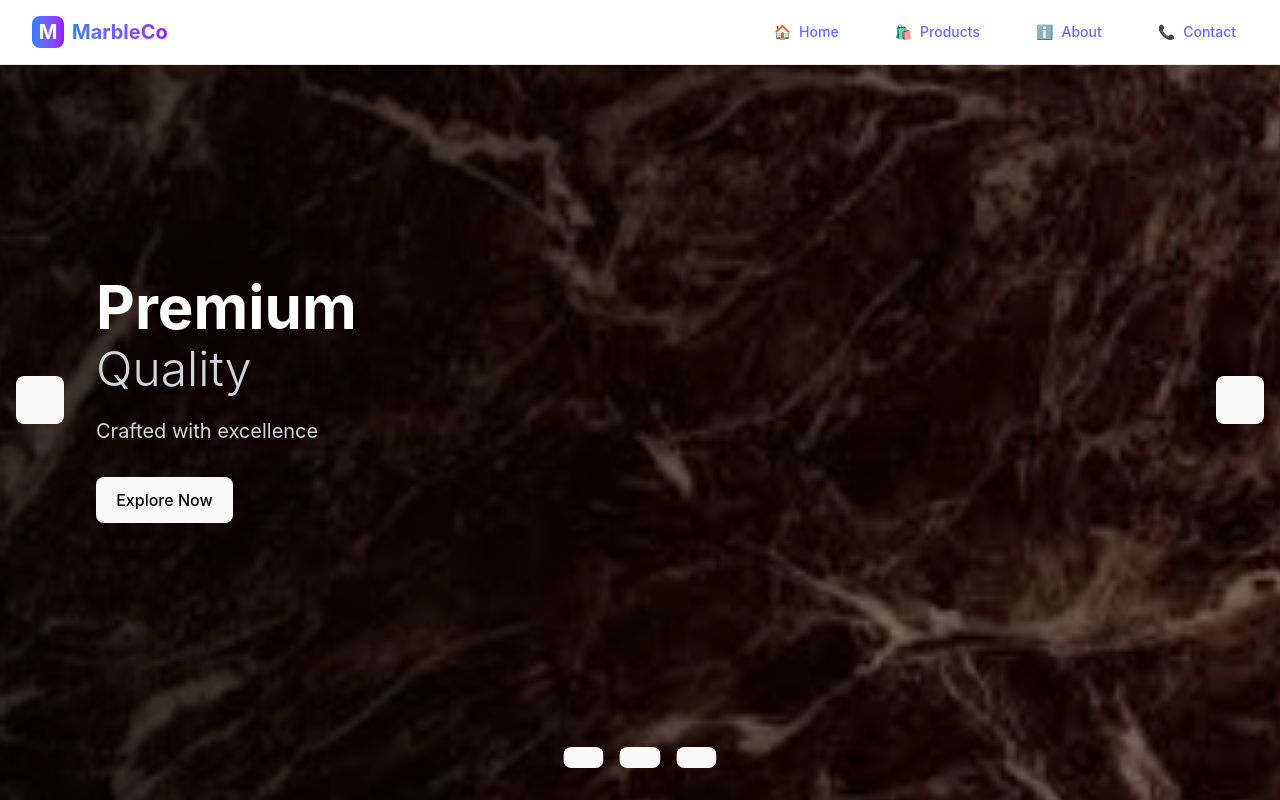
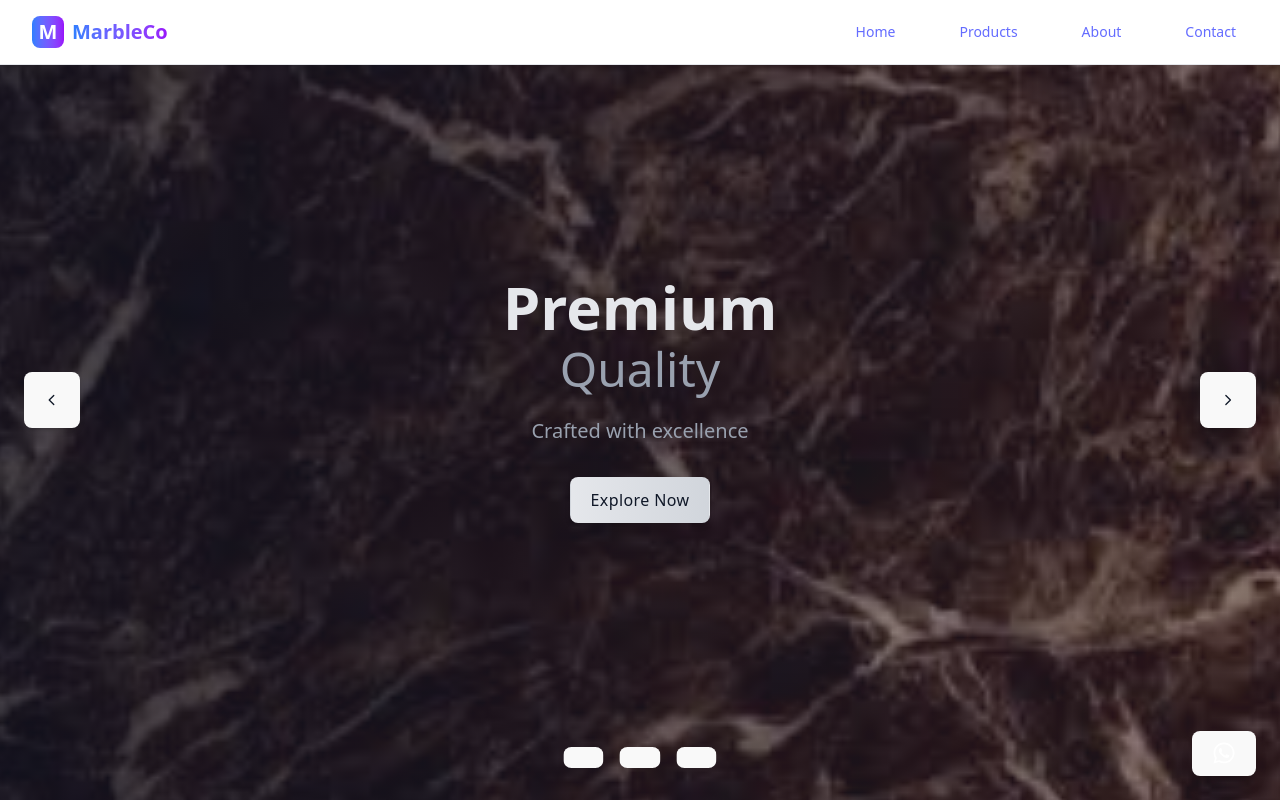
Before and after one commit to Intelligent-Cloud-Applications/release_code_generator_furnitures, a React (Vite) app: page / in a window 1280 px wide. Shown: the top 800 px of the page. Built offline with nearby package versions, Linux system fonts and the light colour scheme.

Commit message:
Updated WhatsApp button and fixed bugs

```diff
--- a/src/App.css
+++ b/src/App.css
@@ -1,11 +1,6 @@
 @import "tailwindcss";
 
-#root {
-  max-width: 1280px;
-  margin: 0 auto;
-  padding: 2rem;
-  text-align: center;
-}
+
 
 .logo {
   height: 6em;
--- a/src/App.jsx
+++ b/src/App.jsx
@@ -8,6 +8,7 @@ import HeroPageCards from "./Components/HeroPageCards";
 import Navbar from "./Components/Navbar";
 import Product from "./Components/Product";
 import Testimonials from "./Components/Testimonial";
+import WhatsApp from "./Components/WhatsApp";
 
 const HomePage = () => (
   <>
@@ -32,6 +33,9 @@ const App = () => {
         <Route path="/contact" element={<Contact />} />
       </Routes>
 
+      {/* WhatsApp button visible on all pages */}
+      <WhatsApp />
+
       {/* Footer is visible on all pages */}
       <Footer />
     </Router>
--- a/src/Components/FAQ.jsx
+++ b/src/Components/FAQ.jsx
@@ -1,6 +1,5 @@
-import  { useState } from 'react';
+import { useState } from 'react';
 import { ChevronUp } from 'lucide-react';
-//import PropTypes from "prop-types";
 
 const faqs = [
   {
@@ -13,7 +12,16 @@ const faqs = [
   },
   {
     question: "Where can I learn more about marble?",
-    answer: <a href="https://awsaiapp.com/" className="text-blue-600 hover:text-blue-800 underline transition-colors duration-200" target="_blank">awsaiapp.com</a>
+    answer: (
+      <a
+        href="https://awsaiapp.com/"
+        className="text-blue-600 hover:text-blue-800 underline transition-colors duration-200"
+        target="_blank"
+        rel="noopener noreferrer"
+      >
+        awsaiapp.com
+      </a>
+    )
   }
 ];
 
@@ -21,7 +29,11 @@ const FAQItem = ({ question, answer }) => {
   const [isOpen, setIsOpen] = useState(false);
 
   return (
-    <div className="bg-white rounded-xl shadow-sm hover:shadow-md transition-shadow duration-200">
+    <div
+      className={`rounded-xl shadow-sm hover:shadow-md transition-shadow duration-200 ${
+        isOpen ? 'bg-white' : 'bg-gray-100'
+      }`}
+    >
       <button
         onClick={() => setIsOpen(!isOpen)}
         className="flex justify-between items-center w-full px-6 py-4 text-left text-lg font-medium text-gray-900 hover:text-gray-600 transition-colors duration-200 focus:outline-none focus:ring-2 focus:ring-blue-500 focus:ring-opacity-50 rounded-xl"
@@ -36,14 +48,12 @@ const FAQItem = ({ question, answer }) => {
 
       {isOpen && (
         <div
-          className="px-6 py-4 text-gray-600 bg-gray-50 rounded-b-xl border-t border-gray-100"
+          className="px-6 py-4 text-gray-600 bg-gray-50 rounded-b-xl border-t border-gray-200"
           style={{
-            animation: isOpen ? 'slideDown 0.2s ease-out' : 'slideUp 0.2s ease-out'
+            animation: isOpen ? 'slideDown 0.2s ease-out' : 'slideUp 0.2s ease-out',
           }}
         >
-          <div className="prose max-w-none">
-            {answer}
-          </div>
+          <div className="prose max-w-none">{answer}</div>
         </div>
       )}
     </div>
@@ -52,10 +62,10 @@ const FAQItem = ({ question, answer }) => {
 
 export default function FAQ() {
   return (
-    <div className="min-h-screen bg-gradient-to-br from-gray-50 to-gray-100 py-16">
+    <div className="min-h-screen bg-gradient-to-br from-zinc-50 to-stone-100 py-16">
       <div className="max-w-3xl mx-auto px-4 sm:px-6 lg:px-8">
         <div className="text-center mb-12">
-          <h2 className="text-4xl font-bold text-gray-900 mb-4">
+          <h2 className="text-4xl font-bold text-gray-700 mb-4">
             Frequently Asked Questions
           </h2>
           <p className="text-lg text-gray-600">
@@ -65,11 +75,7 @@ export default function FAQ() {
 
         <div className="space-y-6">
           {faqs.map((faq, index) => (
-            <FAQItem
-              key={index}
-              question={faq.question}
-              answer={faq.answer}
-            />
+            <FAQItem key={index} question={faq.question} answer={faq.answer} />
           ))}
         </div>
 
--- a/src/Components/Hero.jsx
+++ b/src/Components/Hero.jsx
@@ -46,7 +46,6 @@ const Hero = () => {
       onMouseEnter={() => setIsHovered(true)}
       onMouseLeave={() => setIsHovered(false)}
     >
-      {/* Slides Container */}
       <div className="relative w-full h-full">
         {slides.map((slide, index) => (
           <div
@@ -64,27 +63,28 @@ const Hero = () => {
             />
 
             {/* Gradient Overlay */}
-            <div className="absolute inset-0 bg-gradient-to-r from-black/70 to-black/30" />
+            <div className="absolute inset-0 bg-gradient-to-r from-gray-900/70 to-gray-700/30" />
 
-            {/* Content */}
-            <div className="relative h-full flex items-center px-8 md:px-16 lg:px-24">
+            {/* Centered Content */}
+            <div className="relative h-full flex justify-center items-center px-8 text-center">
               <div className="max-w-2xl">
-                <h1 className="text-white">
+                <h1 className="text-gray-200">
                   <span className="block text-4xl md:text-6xl font-bold mb-2 transition-all duration-700 delay-200">
                     {slide.title}
                   </span>
-                  <span className="block text-3xl md:text-5xl font-light text-gray-300 mb-6 transition-all duration-700 delay-300">
+                  <span className="block text-3xl md:text-5xl font-light text-gray-400 mb-6 transition-all duration-700 delay-300">
                     {slide.subtitle}
                   </span>
                 </h1>
 
-                <p className="text-lg md:text-xl text-gray-300 mb-8 transition-all duration-700 delay-400">
+                <p className="text-lg md:text-xl text-gray-400 mb-8 transition-all duration-700 delay-400">
                   {slide.description}
                 </p>
 
-                <button className="group relative px-8 py-4 bg-white text-black rounded-full font-semibold overflow-hidden transition-all duration-300 hover:text-white">
+                {/* Aesthetic "Explore Now" Button */}
+                <button className="group relative px-8 py-4 rounded-full font-semibold text-gray-900 tracking-wide overflow-hidden bg-gradient-to-r from-gray-200 to-gray-300 shadow-md border border-gray-300 transition-all duration-500 ease-in-out hover:shadow-lg hover:border-gray-400">
                   <span className="relative z-10">Explore Now</span>
-                  <div className="absolute inset-0 bg-gradient-to-r from-blue-600 to-purple-600 transform scale-x-0 group-hover:scale-x-100 transition-transform duration-500 origin-left" />
+                  <div className="absolute inset-0 bg-gradient-to-r from-gray-400 to-gray-600 transform scale-x-0 group-hover:scale-x-100 transition-transform duration-500 origin-left rounded-full" />
                 </button>
               </div>
             </div>
@@ -99,53 +99,34 @@ const Hero = () => {
             key={index}
             onClick={() => setActiveIndex(index)}
             className={`w-3 h-3 rounded-full transition-all duration-300 ${
-              activeIndex === index ? "bg-white w-8" : "bg-white/50 hover:bg-white/70"
+              activeIndex === index ? "bg-gray-300 w-8" : "bg-gray-400 hover:bg-gray-500"
             }`}
             aria-label={`Go to slide ${index + 1}`}
           />
         ))}
       </div>
 
-      {/* Side Navigation Arrows */}
+      {/* Left Navigation Button */}
       <button
         onClick={() =>
           setActiveIndex(activeIndex === 0 ? slides.length - 1 : activeIndex - 1)
         }
-        className="absolute left-4 top-1/2 -translate-y-1/2 w-12 h-12 flex items-center justify-center rounded-full bg-white/10 text-white backdrop-blur-sm hover:bg-white/20 transition-all"
+        className="absolute left-6 top-1/2 -translate-y-1/2 w-14 h-14 flex items-center justify-center rounded-full bg-white/20 backdrop-blur-md border border-gray-300 shadow-md text-gray-900 hover:bg-white/30 transition-all duration-300 ease-in-out"
       >
-        <svg
-          className="w-6 h-6"
-          fill="none"
-          stroke="currentColor"
-          viewBox="0 0 24 24"
-        >
-          <path
-            strokeLinecap="round"
-            strokeLinejoin="round"
-            strokeWidth={2}
-            d="M15 19l-7-7 7-7"
-          />
+        <svg className="w-8 h-8" fill="none" stroke="currentColor" viewBox="0 0 24 24">
+          <path strokeLinecap="round" strokeLinejoin="round" strokeWidth={2} d="M15 19l-7-7 7-7" />
         </svg>
       </button>
 
+      {/* Right Navigation Button */}
       <button
         onClick={() =>
           setActiveIndex(activeIndex === slides.length - 1 ? 0 : activeIndex + 1)
         }
-        className="absolute right-4 top-1/2 -translate-y-1/2 w-12 h-12 flex items-center justify-center rounded-full bg-white/10 text-white backdrop-blur-sm hover:bg-white/20 transition-all"
+        className="absolute right-6 top-1/2 -translate-y-1/2 w-14 h-14 flex items-center justify-center rounded-full bg-white/20 backdrop-blur-md border border-gray-300 shadow-md text-gray-900 hover:bg-white/30 transition-all duration-300 ease-in-out"
       >
-        <svg
-          className="w-6 h-6"
-          fill="none"
-          stroke="currentColor"
-          viewBox="0 0 24 24"
-        >
-          <path
-            strokeLinecap="round"
-            strokeLinejoin="round"
-            strokeWidth={2}
-            d="M9 5l7 7-7 7"
-          />
+        <svg className="w-8 h-8" fill="none" stroke="currentColor" viewBox="0 0 24 24">
+          <path strokeLinecap="round" strokeLinejoin="round" strokeWidth={2} d="M9 5l7 7-7 7" />
         </svg>
       </button>
     </div>
--- a/src/Components/HeroPageCards.jsx
+++ b/src/Components/HeroPageCards.jsx
@@ -26,7 +26,7 @@ const Features = () => (
       <div className="text-center mb-16">
         <h2 className="text-3xl md:text-4xl font-bold text-gray-900 dark:text-white mb-4">
           Why Choose
-          <span className="bg-gradient-to-r from-blue-500 to-purple-600 bg-clip-text text-transparent">
+          <span className="bg-gradient-to-r from-white to-purple-600 bg-clip-text text-transparent">
             {" "}MarbleCo
           </span>
         </h2>
--- a/src/Components/Navbar.jsx
+++ b/src/Components/Navbar.jsx
@@ -4,10 +4,10 @@ import { Link } from "react-router-dom";
 const Navbar = () => {
   const [isOpen, setIsOpen] = useState(false);
   const navItems = [
-    { name: "Home", icon: "🏠", path: "/" },
-    { name: "Products", icon: "🛍️", path: "/products" },
-    { name: "About", icon: "ℹ️", path: "/about" },
-    { name: "Contact", icon: "📞", path: "/contact" }
+    { name: "Home", path: "/" },
+    { name: "Products", path: "/products" },
+    { name: "About", path: "/about" },
+    { name: "Contact", path: "/contact" }
   ];
 
   return (
--- a/src/Components/Product.jsx
+++ b/src/Components/Product.jsx
@@ -80,9 +80,10 @@ const ProductPage = () => {
       {/* Header */}
       <div className="bg-white shadow-sm">
         <div className="max-w-7xl mx-auto px-4 py-8 sm:px-6 lg:px-8">
-          <h1 className="text-3xl font-semibold text-gray-900 text-center">
-            Luxury Marble Collection
-          </h1>
+        <h1 className="text-3xl font-semibold text-gray-900 text-center mt-13">
+  Luxury Marble Collection
+</h1>
+
         </div>
       </div>
 
--- a/src/Components/Testimonial.jsx
+++ b/src/Components/Testimonial.jsx
@@ -108,7 +108,7 @@ const Testimonials = () => {
       <div className="max-w-2xl mx-auto text-center mb-12">
         <h2 className="text-3xl sm:text-4xl font-bold mb-4">
           Loved by
-          <span className="bg-gradient-to-r from-purple-600 to-blue-600 bg-clip-text text-transparent">
+          <span className="bg-gradient-to-r from-stone-600 to-blue-600 bg-clip-text text-transparent">
             {" "}Our Clients
           </span>
         </h2>
@@ -134,15 +134,15 @@ const Testimonials = () => {
       <div className="mt-16 max-w-7xl mx-auto">
         <div className="grid grid-cols-2 sm:grid-cols-4 gap-4 text-center">
           <div className="p-4 bg-white rounded-xl shadow-sm">
-            <div className="text-3xl font-bold text-purple-600">4.9/5</div>
+            <div className="text-3xl font-bold text-stone-600">4.9/5</div>
             <div className="text-sm text-gray-500">Average Rating</div>
           </div>
           <div className="p-4 bg-white rounded-xl shadow-sm">
-            <div className="text-3xl font-bold text-blue-600">500+</div>
+            <div className="text-3xl font-bold text-stone-600">500+</div>
             <div className="text-sm text-gray-500">Happy Clients</div>
           </div>
           <div className="p-4 bg-white rounded-xl shadow-sm">
-            <div className="text-3xl font-bold text-purple-600">100%</div>
+            <div className="text-3xl font-bold text-stone-600">100%</div>
             <div className="text-sm text-gray-500">Satisfaction</div>
           </div>
         </div>
--- /dev/null
+++ b/src/Components/WhatsApp.jsx
@@ -0,0 +1,32 @@
+import React from 'react';
+
+const WhatsApp = () => {
+  // Replace with your actual WhatsApp number
+  const whatsappNumber = "+1234567890";
+  const message = "Hello! I'm interested in learning more.";
+
+  const handleWhatsAppClick = () => {
+    const url = `https://wa.me/${whatsappNumber}?text=${encodeURIComponent(message)}`;
+    window.open(url, '_blank');
+  };
+
+  return (
+    <button
+      onClick={handleWhatsAppClick}
+      className="fixed bottom-6 right-6 bg-[#25D366] hover:bg-[#20b956]
+        text-white p-3 rounded-full shadow-lg transition-all duration-300
+        hover:scale-110 z-50 flex items-center justify-center"
+      aria-label="Contact us on WhatsApp"
+    >
+      <svg
+        xmlns="http://www.w3.org/2000/svg"
+        viewBox="0 0 448 512"
+        className="w-6 h-6 fill-current"
+      >
+        <path d="M380.9 97.1C339 55.1 283.2 32 223.9 32c-122.4 0-222 99.6-222 222 0 39.1 10.2 77.3 29.6 111L0 480l117.7-30.9c32.4 17.7 68.9 27 106.1 27h.1c122.3 0 224.1-99.6 224.1-222 0-59.3-25.2-115-67.1-157zm-157 341.6c-33.2 0-65.7-8.9-94-25.7l-6.7-4-69.8 18.3L72 359.2l-4.4-7c-18.5-29.4-28.2-63.3-28.2-98.2 0-101.7 82.8-184.5 184.6-184.5 49.3 0 95.6 19.2 130.4 54.1 34.8 34.9 56.2 81.2 56.1 130.5 0 101.8-84.9 184.6-186.6 184.6zm101.2-138.2c-5.5-2.8-32.8-16.2-37.9-18-5.1-1.9-8.8-2.8-12.5 2.8-3.7 5.6-14.3 18-17.6 21.8-3.2 3.7-6.5 4.2-12 1.4-32.6-16.3-54-29.1-75.5-66-5.7-9.8 5.7-9.1 16.3-30.3 1.8-3.7.9-6.9-.5-9.7-1.4-2.8-12.5-30.1-17.1-41.2-4.5-10.8-9.1-9.3-12.5-9.5-3.2-.2-6.9-.2-10.6-.2-3.7 0-9.7 1.4-14.8 6.9-5.1 5.6-19.4 19-19.4 46.3 0 27.3 19.9 53.7 22.6 57.4 2.8 3.7 39.1 59.7 94.8 83.8 35.2 15.2 49 16.5 66.6 13.9 10.7-1.6 32.8-13.4 37.4-26.4 4.6-13 4.6-24.1 3.2-26.4-1.3-2.5-5-3.9-10.5-6.6z"/>
+      </svg>
+    </button>
+  );
+};
+
+export default WhatsApp;
--- a/src/index.css
+++ b/src/index.css
@@ -1,20 +1,4 @@
 @import "tailwindcss";
-
-
-:root {
-  font-family: Inter, system-ui, Avenir, Helvetica, Arial, sans-serif;
-  line-height: 1.5;
-  font-weight: 400;
-
-  color-scheme: light dark;
-  color: rgba(255, 255, 255, 0.87);
-  background-color: #242424;
-
-  font-synthesis: none;
-  text-rendering: optimizeLegibility;
-  -webkit-font-smoothing: antialiased;
-  -moz-osx-font-smoothing: grayscale;
-}
 
 a {
   font-weight: 500;
@@ -26,11 +10,13 @@ a:hover {
 }
 
 body {
-  margin: 0;
+
+  /* margin: 0;
   display: flex;
   place-items: center;
-  min-width: 320px;
-  min-height: 100vh;
+  min-width: 100vw;
+  min-height: 100vh; */
+
 }
 
 h1 {
@@ -45,7 +31,6 @@ button {
   font-size: 1em;
   font-weight: 500;
   font-family: inherit;
-  background-color: #1a1a1a;
   cursor: pointer;
   transition: border-color 0.25s;
 }
@@ -58,10 +43,7 @@ button:focus-visible {
 }
 
 @media (prefers-color-scheme: light) {
-  :root {
-    color: #213547;
-    background-color: #ffffff;
-  }
+
   a:hover {
     color: #747bff;
   }
```
